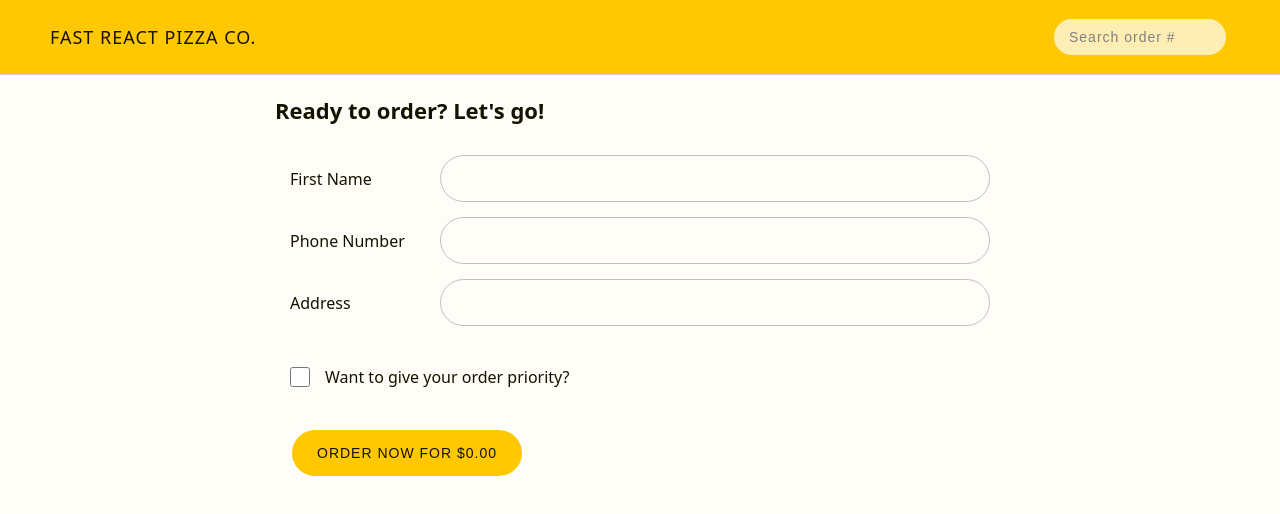
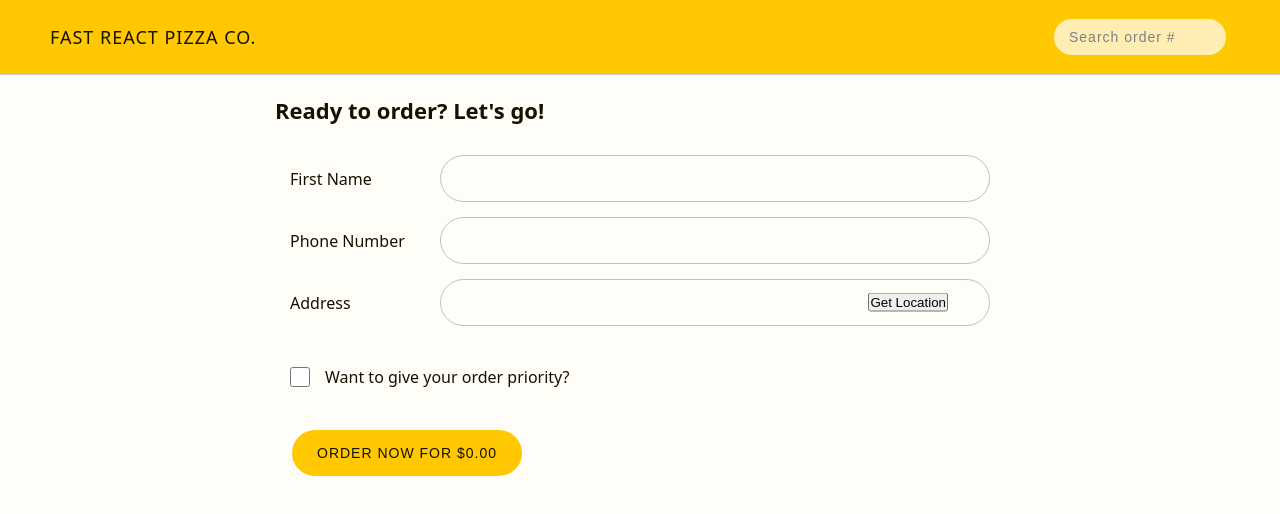
Before and after one commit to ilicc-sara/Fast-React-Pizza, a React (Vite) app: page /order/new in a window 1280 px wide. Shown: the top 514 px of the page. Built offline with nearby package versions, Linux system fonts and the light colour scheme.

Commit message:
...  ...       ...

```diff
--- a/src/index.css
+++ b/src/index.css
@@ -443,6 +443,18 @@ nav p {
   outline: none;
 }
 
+.location-cont {
+  opacity: 1;
+  position: relative;
+}
+
+.location-btn {
+  position: absolute;
+  right: 10%;
+  top: 50%;
+  transform: translateY(-50%);
+}
+
 .priority-order {
   display: flex;
   align-items: center;
--- a/src/pages/NewOrder.jsx
+++ b/src/pages/NewOrder.jsx
@@ -75,11 +75,16 @@ function NewOrder() {
         </div>
         <div className="input-cont">
           <label>Address</label>
-          <input
-            type="text"
-            value={addressValue}
-            onChange={(e) => setAddressValue(e.target.value)}
-          />
+          <div className="location-cont">
+            <input
+              type="text"
+              value={addressValue}
+              onChange={(e) => setAddressValue(e.target.value)}
+            />
+          </div>
+          <button type="button" className="btn location-btn">
+            Get Location
+          </button>
         </div>
 
         <div className="priority-order">
```
